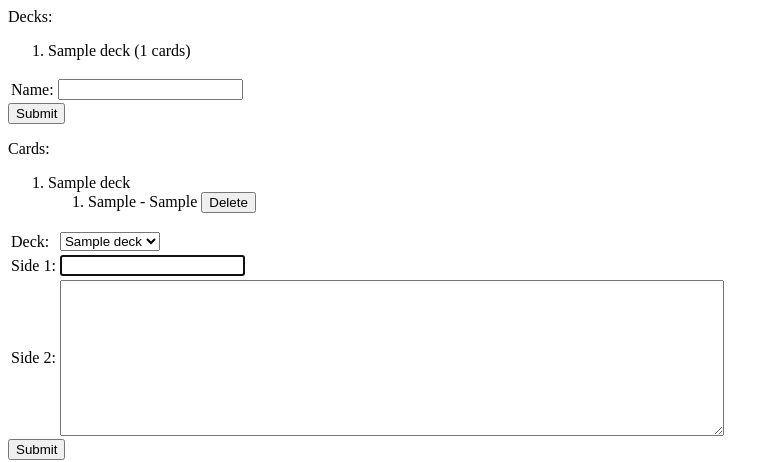
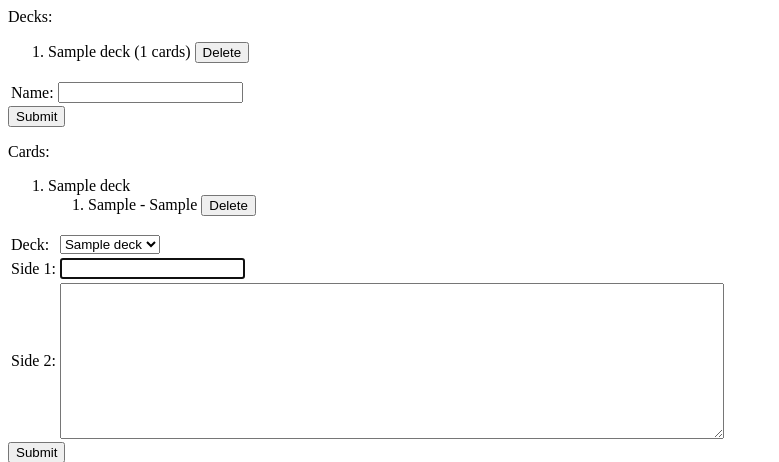
Before and after one commit to jqchang/flashcard, a Django app: template FlashcardServer/apps/flashserver/templates/flashserver/index.html in a window 1280 px wide. Shown: the top 462 px of the page, without its empty margins (0-779 px from the left). Run offline with Django 3.2, Linux system fonts and the light colour scheme; the template is opened without the code that fills it: values that come from a table or form of the project are taken from there, others are empty; tables that the repository leaves empty hold one stand-in row (values such as "Sample post"); parts of the project's set-up code (start-up, migrations or seed data) failed here and were passed over; some libraries are stand-ins or nearby versions.

Commit message:
Added DELETE verb for resource /decks/

```diff
--- a/FlashcardServer/apps/flashserver/templates/flashserver/index.html
+++ b/FlashcardServer/apps/flashserver/templates/flashserver/index.html
@@ -41,13 +41,39 @@ $(document).ready(function() {
       });
     }
   });
+  $(".delete_deck").click(function(e) {
+    if($(this).text() == "Delete") {
+      $(this).text("Confirm");
+      $(this).css("color", "red");
+      $(this).parent().css("color", "red");
+    }
+    else {
+      let decknum = $(this).parent().attr("decknum")
+
+      $.ajax({
+        url: '/decks/'+decknum,
+        type: 'DELETE',
+        success: function(result) {
+            // Do something with the result
+          console.log(result.success)
+          if(result.success == true) {
+            console.log("Success = hiding", $(this).parent())
+            $("#decknum"+decknum).hide()
+          }
+          else {
+            alert("Deck not found!");
+          }
+        }
+      });
+    }
+  });
 });
 </script>
 
 Decks:
 <ol>
   {%for deck in decks%}
-  <li>{{deck.name}} ({{deck.cards.count}} cards)</li>
+  <li id="decknum{{deck.id}}" decknum={{deck.id}}>{{deck.name}} ({{deck.cards.count}} cards) <button class="delete_deck" name="{{deck.id}}">Delete</button></li>
   {%endfor%}
 </ol>
 <form action='decks' method='post'>
```
Also changed, not shown: FlashcardServer/apps/flashserver/views.py (+8 -6 lines).
